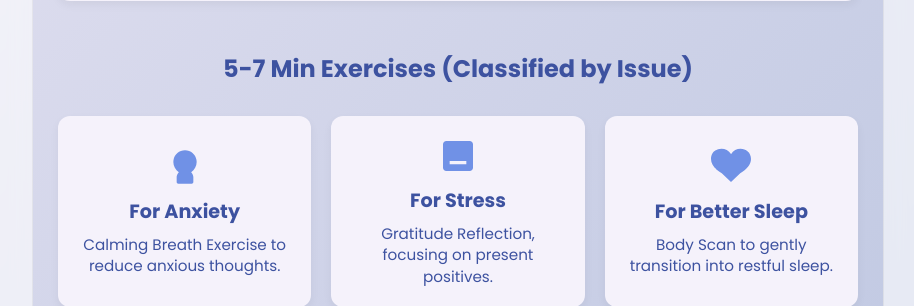
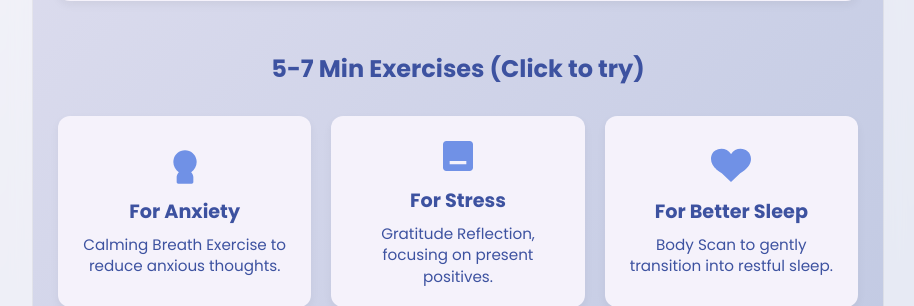
Before and after one commit to adiletexe/mmentalai, a Django app: page /profile/ in a window 1280 px wide. Shown: the part 858-1164 px from the top of the page, without its empty margins (47-961 px from the left). Run offline with Django 4.2, Linux system fonts and the light colour scheme; a user stored in the database is signed in; data comes from the database, SQL or seed files in the repository.

Commit message:
Update profile.html

```diff
--- a/mainapp/templates/profile.html
+++ b/mainapp/templates/profile.html
@@ -575,7 +575,7 @@
         <canvas id="moodChart"></canvas>
       </div>
 
-      <h2 style="text-align:center;">5-7 Min Exercises (Classified by Issue)</h2>
+      <h2 style="text-align:center;">5-7 Min Exercises (Click to try)</h2>
 
       <div class="meditation-cards-container">
         <!-- Anxiety Card -->
```
